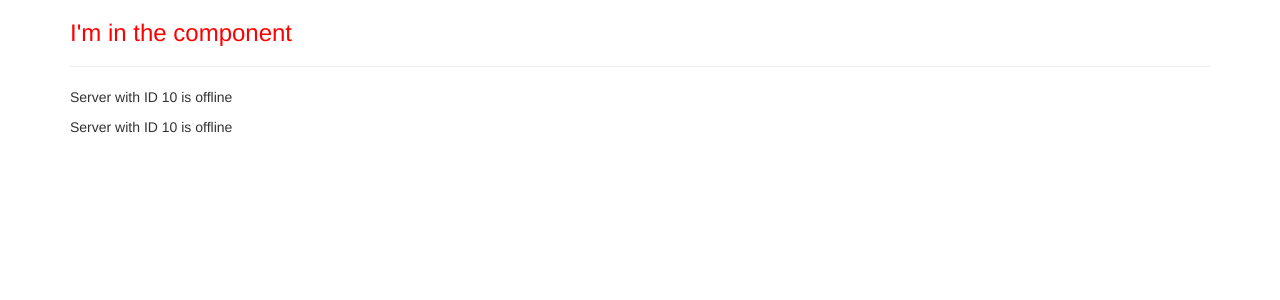
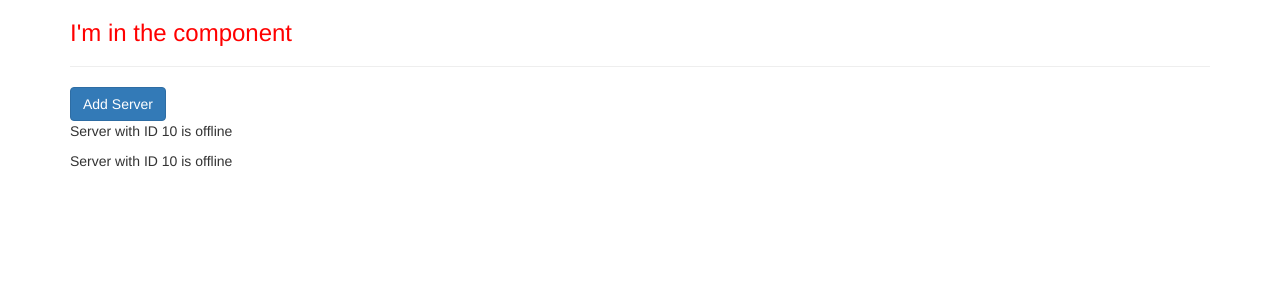
Before and after one commit to vishwas-mutthuraj/AngularProject, an Angular app: page / in a window 1280 px wide. Shown: the top 300 px of the page. Built offline with nearby package versions, Linux system fonts and the light colour scheme.

Commit message:
propertybinding for button disable

```diff
--- a/src/app/servers/servers.component.html
+++ b/src/app/servers/servers.component.html
@@ -1,3 +1,5 @@
-<!-- <p>servers works!</p> -->
+<button
+class="btn btn-primary"
+[disabled]="!allowNewServer">Add Server</button>
 <app-server></app-server>
 <app-server></app-server>
--- a/src/app/servers/servers.component.ts
+++ b/src/app/servers/servers.component.ts
@@ -1,13 +1,24 @@
-import { Component } from '@angular/core';
+import { Component, OnInit } from '@angular/core';
 
 @Component({
   selector: 'app-servers',
   // templateUrl: './servers.component.html',
-  template: `
-  <app-server></app-server>
-  <app-server></app-server>`,
+  // template: `
+  // <app-server></app-server>
+  // <app-server></app-server>`,
+  templateUrl: './servers.component.html',
   styleUrls: ['./servers.component.css']
 })
-export class ServersComponent {
+export class ServersComponent implements OnInit {
+  allowNewServer = false;
+
+  constructor() {
+    setTimeout(() => {
+      this.allowNewServer = true;
+    }, 2000);
+  }
+  ngOnInit() {
+
+  }
 
 }
```
